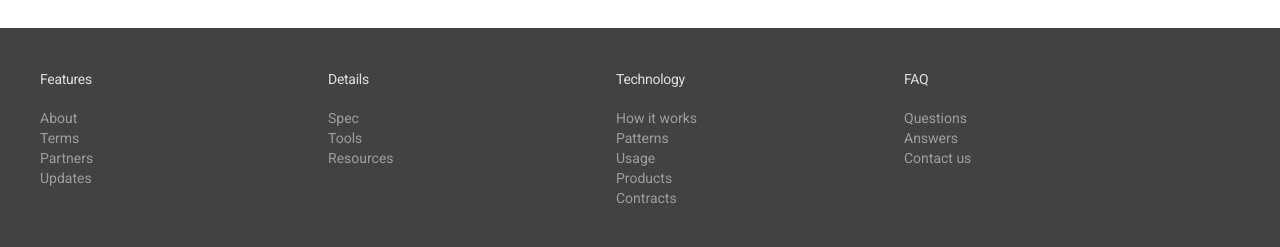
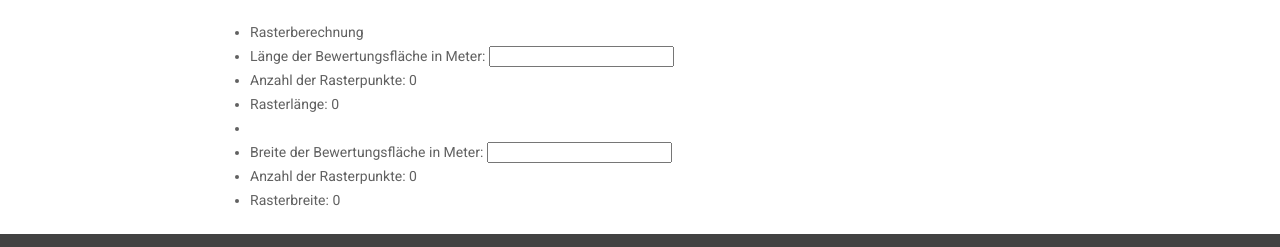
Before and after one commit to firemanho/eletools.github.io, a plain HTML site: page index.html in a window 1280 px wide. Both pictures are taken after a click on the link "RASTERBERECHNUNG". Shown: the part 380-627 px from the top of the page. Drawn offline with nearby package versions, Linux system fonts and the light colour scheme.

Commit message:
ad html at raster tab

```diff
--- a/index.html
+++ b/index.html
@@ -203,10 +203,55 @@
 	<div class="mdl-layout__tab-panel" id="rasterberechnung">
           <section class="section--center mdl-grid mdl-grid--no-spacing">
             <div class="mdl-cell mdl-cell--12-col">
-				<h2>Rasterberechnung</h2>
+            <h2>Rasterberechnung</h2>
+            <div data-role="content">
+        			<ul data-role="listview" data-divider-theme="b" data-inset="true">
+				        <li data-role="list-divider" role="heading">
+					       Rasterberechnung
+				        </li>
+				        <li data-theme="c">
+                  <label>
+                  Länge der Bewertungsfläche in Meter:
+                  </label>
+                  <input tabindex="1" type="text" id="inputlaenge" data-role="controlgroup" onkeyup="checkl()" onchange="checkl()"/>
+				        </li>
+				        <li data-theme="c">
+                  <label>
+                  Anzahl der Rasterpunkte:
+                  </label>
+                  <span></span><span id="outputarla" >0</span>
+                </li>
+                <li data-theme="c">
+                  <label>
+                  Rasterlänge:
+                  </label>
+                  <span></span><span id="outputrlla">0</span>
+                </li>
+                <li data-role="list-divider" role="heading">
+                </li>
+                <li data-theme="c">
+                  <label>
+                  Breite der Bewertungsfläche in Meter:
+                  </label>
+                  <input tabindex="2" type="text" id="inputbreite" data-role="controlgroup" onkeyup="checkb()" onchange="checkb()"/>
+                </li>
+                <li data-theme="c">
+                  <label>
+                  Anzahl der Rasterpunkte:
+                  </label>
+                  <span></span><span id="outputarbb" >0</span>
+                </li>
+                <li data-theme="c">
+                  <label>
+                  Rasterbreite:
+                  </label>
+                  <span></span><span id="outputrlbb">0</span>
+                </li>
+              </ul>
             </div>
-          </section>
-        </div>
+          </div>
+        </section>
+      </div>
 <!-footer>
         <footer class="mdl-mega-footer">
           <div class="mdl-mega-footer--middle-section">
```
